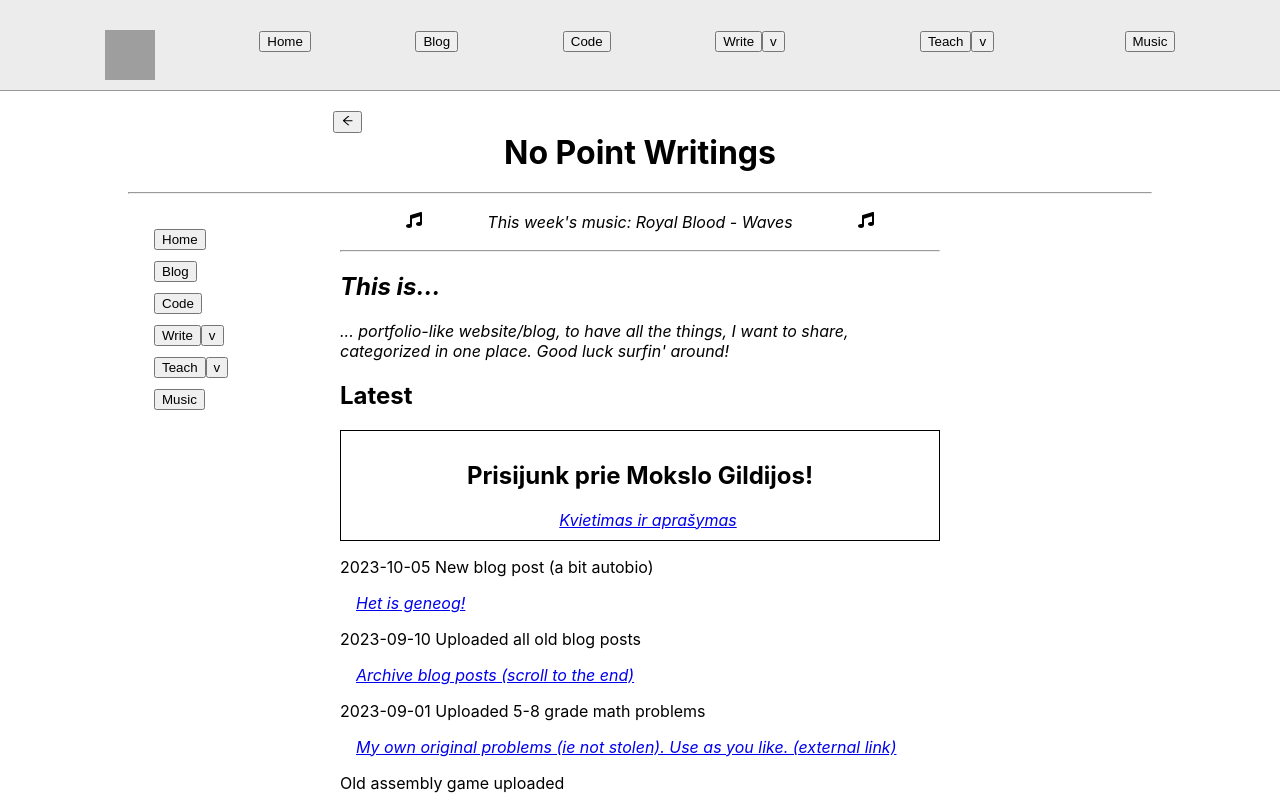
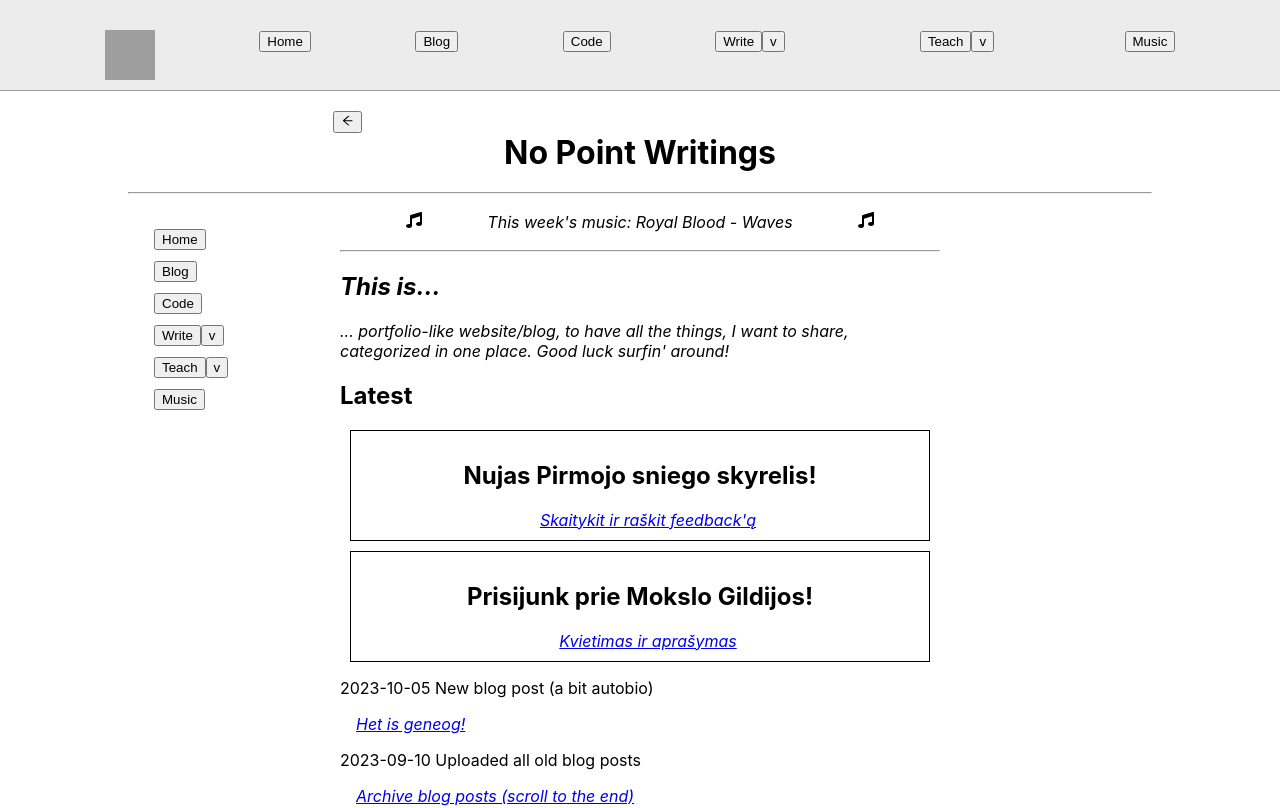
Before and after one commit to naglissul/naglissul.github.io, a React (Create React App) app: page /teach/korep in a window 1280 px wide. Shown: the top 808 px of the page. Built offline with nearby package versions, Linux system fonts and the light colour scheme; grey boxes are pictures that could not be loaded.

Commit message:
homepage encryped excerpt link

```diff
--- a/src/pages/homePage/HomePage.tsx
+++ b/src/pages/homePage/HomePage.tsx
@@ -34,6 +34,23 @@ function HomePage() {
           border: "1px solid black",
           padding: "10px",
           textAlign: "center",
+          margin: "10px",
+        }}
+      >
+        <h2>Nujas Pirmojo sniego skyrelis!</h2>
+        <em>
+          &emsp;
+          <Link to="/write/the-first-snow/encrypted-excerpts/">
+            Skaitykit ir raškit feedback'ą
+          </Link>
+        </em>
+      </div>
+      <div
+        style={{
+          border: "1px solid black",
+          padding: "10px",
+          textAlign: "center",
+          margin: "10px",
         }}
       >
         <h2>Prisijunk prie Mokslo Gildijos!</h2>
```
